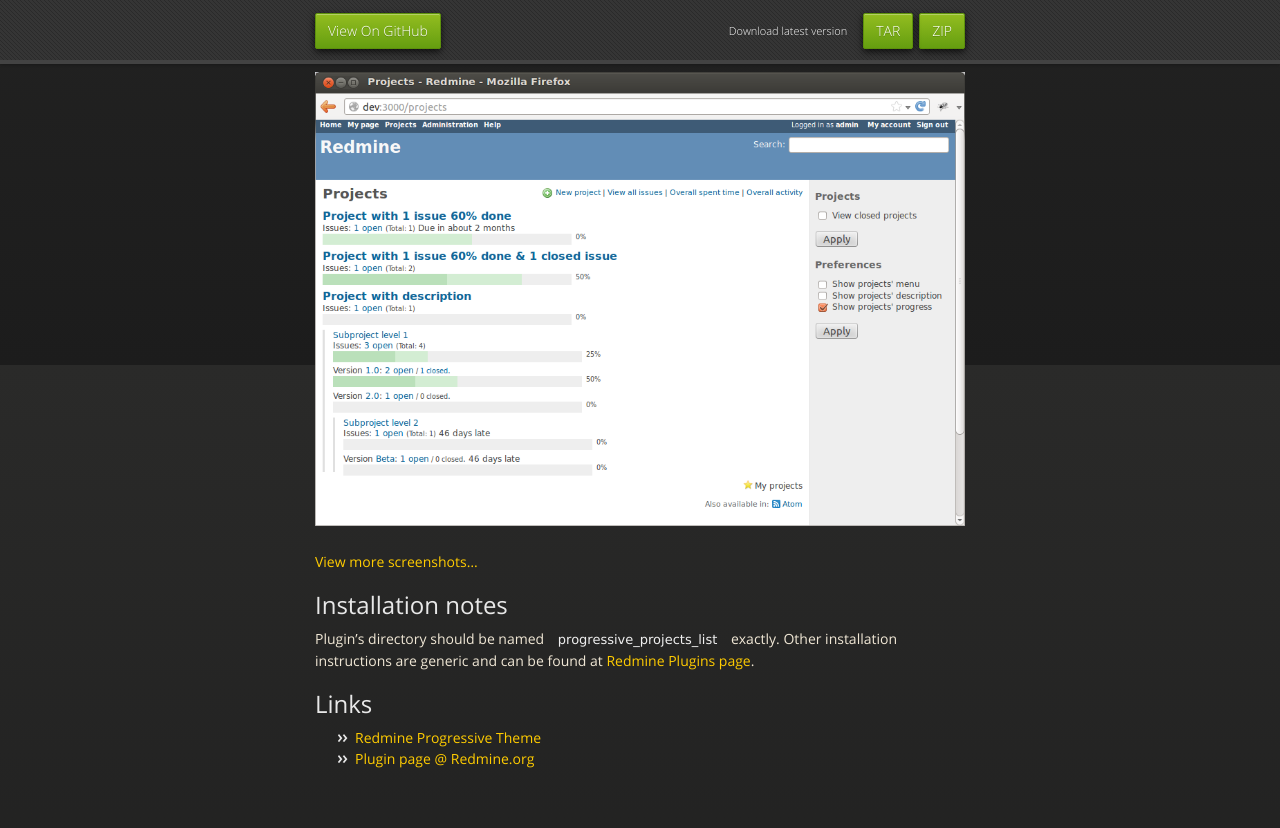
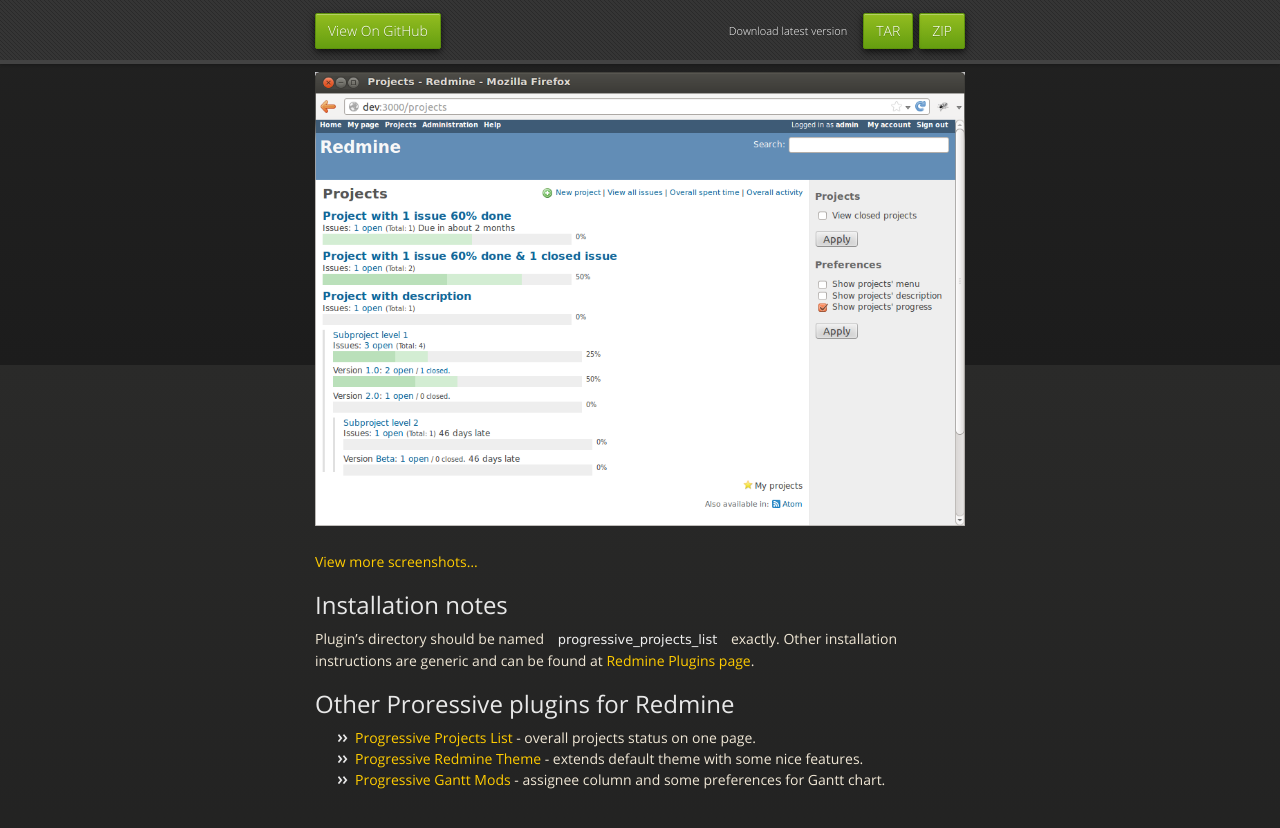
Before and after one commit to ergoserv/redmine-progressive-projects-list, a Jekyll site: the page built from index.md, in a window 1280 px wide and 900 px high, scrolled down 535 px. Shown: the top 828 px of the window. Built offline with Jekyll 4.4.1, drawn with Linux system fonts in a browser that asks for light colours; nearby versions of some CDN libraries.

Commit message:
Links to other progressive plugins added

```diff
--- a/index.md
+++ b/index.md
@@ -32,8 +32,9 @@ Plugin's directory should be named `progressive_projects_list` exactly.
 Other installation instructions are generic and can be found at [Redmine Plugins page](http://www.redmine.org/projects/redmine/wiki/Plugins).
 
 
-Links
------
+Other Proressive plugins for Redmine
+------------------------------------
 
-- [Redmine Progressive Theme](http://stgeneral.github.io/redmine-progressive-theme/)
-- [Plugin page @ Redmine.org](http://www.redmine.org/plugins/progressive-projects-list)
+* [Progressive Projects List](http://stgeneral.github.io/redmine-progressive-projects-list/) - overall projects status on one page.
+* [Progressive Redmine Theme](http://stgeneral.github.io/redmine-progressive-theme/) - extends default theme with some nice features.
+* [Progressive Gantt Mods](https://github.com/stgeneral/redmine-progressive-gantt-mods) - assignee column and some preferences for Gantt chart.
```
